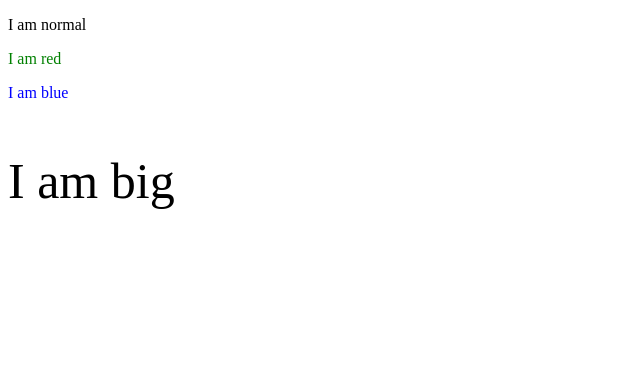
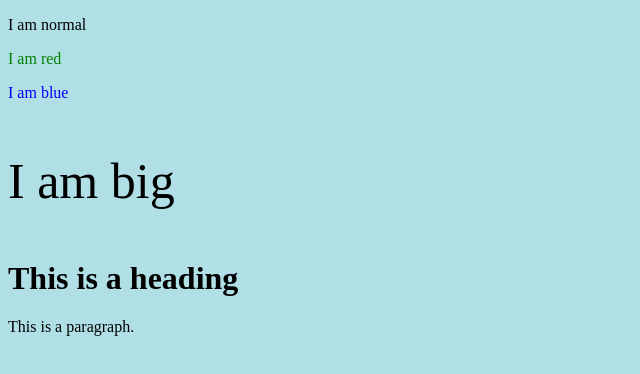
Before and after one commit to mvt123/mvt123.github.io, a plain HTML site: page index.html in a window 1280 px wide. Shown: the whole page, without its empty margins (0-640 px from the left). Drawn offline with Linux system fonts and the light colour scheme.

Commit message:
Update index.html

```diff
--- a/index.html
+++ b/index.html
@@ -6,6 +6,9 @@
 <p style="color:green;">I am red</p>
 <p style="color:blue;">I am blue</p>
 <p style="font-size:50px;">I am big</p>
+<body style="background-color:powderblue;">
+<h1>This is a heading</h1>
+<p>This is a paragraph.</p>
 
 </body>
 </html>
```
